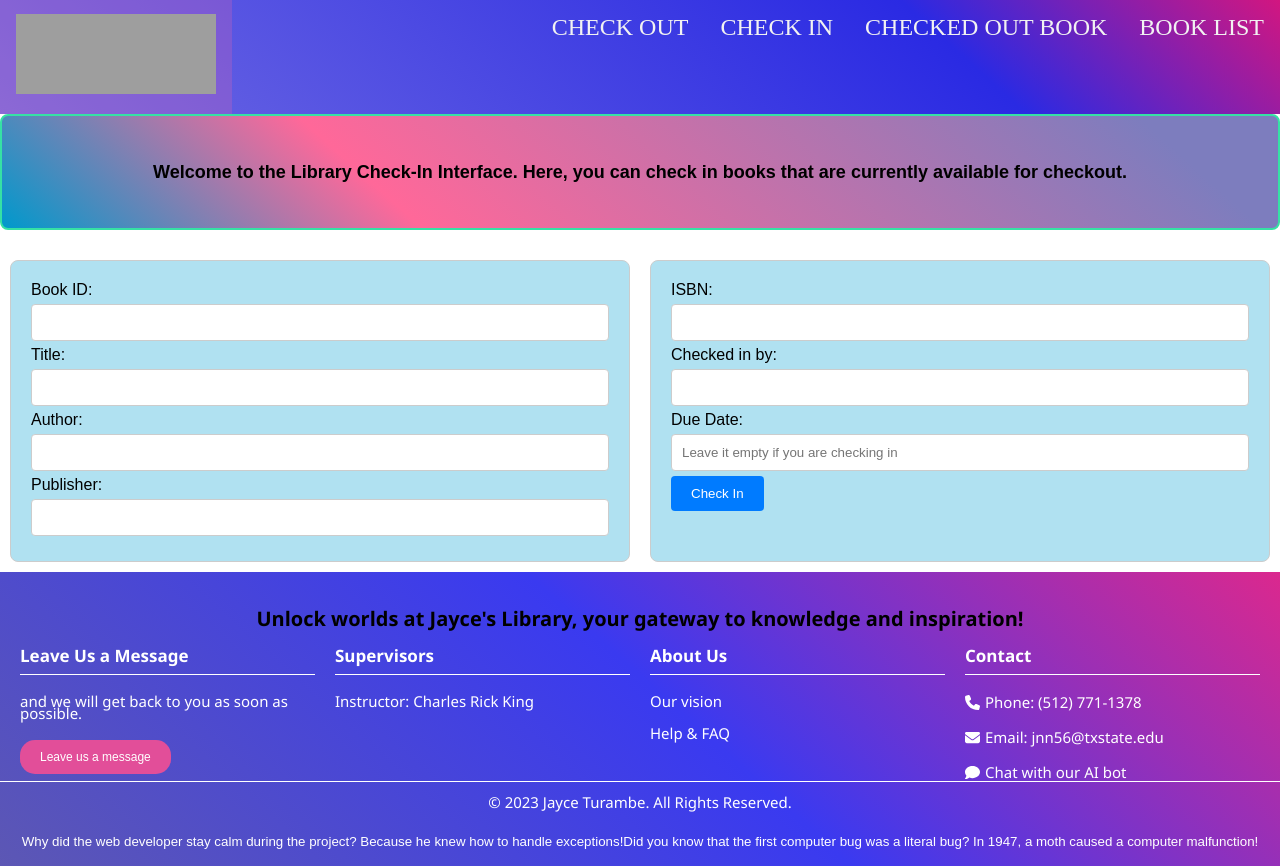
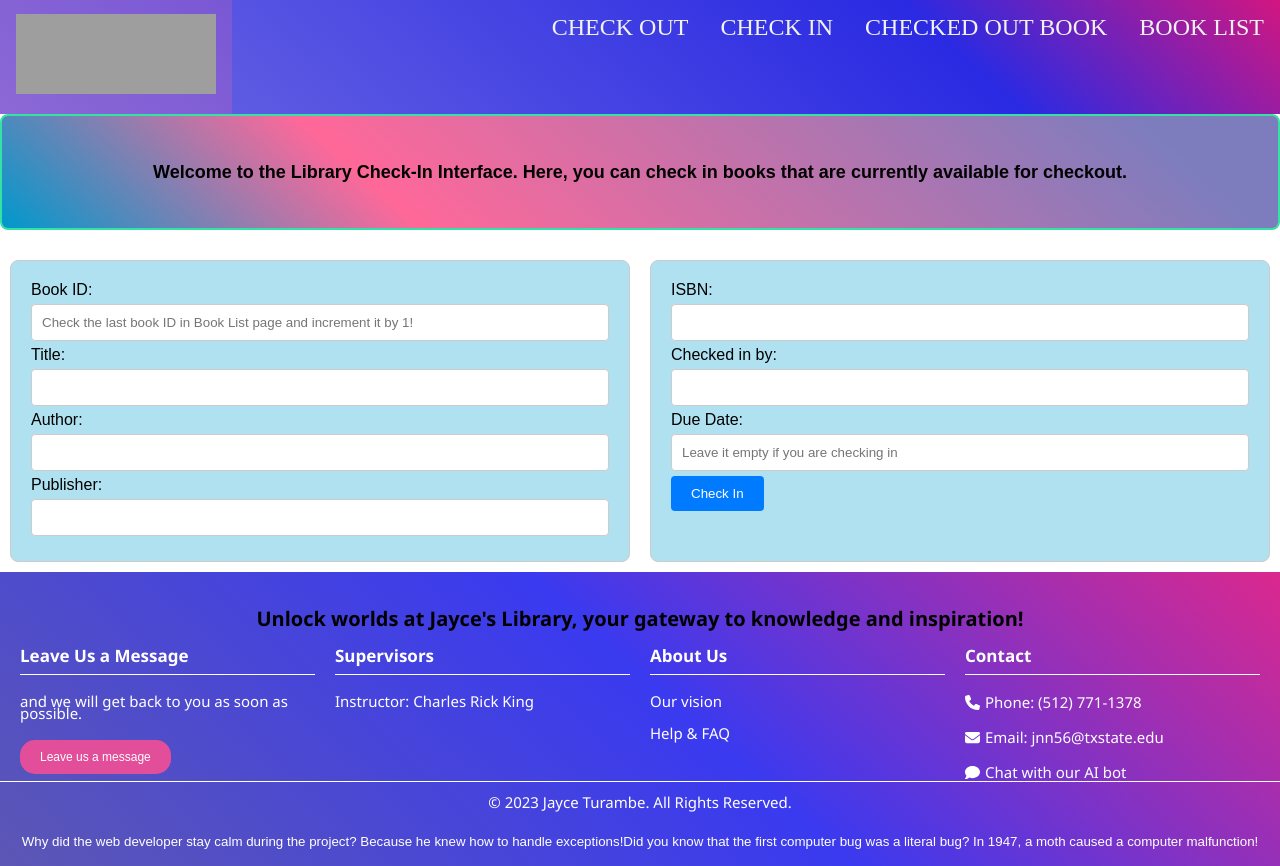
Before and after one commit to Jaycee90/LibraryManager, a React (Create React App) app in the folder client/: page /checkin in a window 1280 px wide. Built offline with nearby package versions, Linux system fonts and the light colour scheme; grey boxes are pictures that could not be loaded; a web font is replaced by a local one.

Commit message:
added an explainatory place holder message for book id to let user know how to get id while checking in

```diff
--- a/client/src/routes/CheckIn.js
+++ b/client/src/routes/CheckIn.js
@@ -82,11 +82,15 @@ function CheckIn() {
         <div className="left-section">
         <label>
             Book ID:
-            <input type="text" value={bookInfo.id} onChange={(e) => setBookInfo({ ...bookInfo, id: e.target.value })} />
+            <input
+              type="text" value={bookInfo.id} onChange={(e) => setBookInfo({ ...bookInfo, id: e.target.value })}
+              placeholder="Check the last book ID in Book List page and increment it by 1!"
+            />
           </label>
           <label>
             Title:
-            <input type="text" value={bookInfo.title} onChange={(e) => setBookInfo({ ...bookInfo, title: e.target.value })} />
+            <input type="text"
+            value={bookInfo.title} onChange={(e) => setBookInfo({ ...bookInfo, title: e.target.value })} />
           </label>
           <label>
             Author:
```
